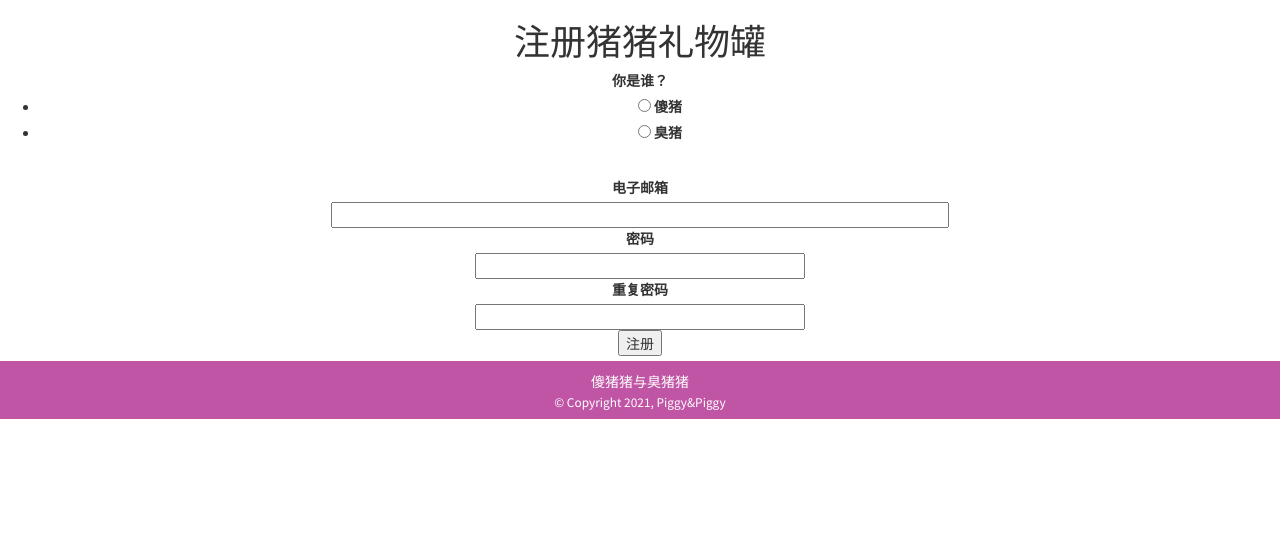
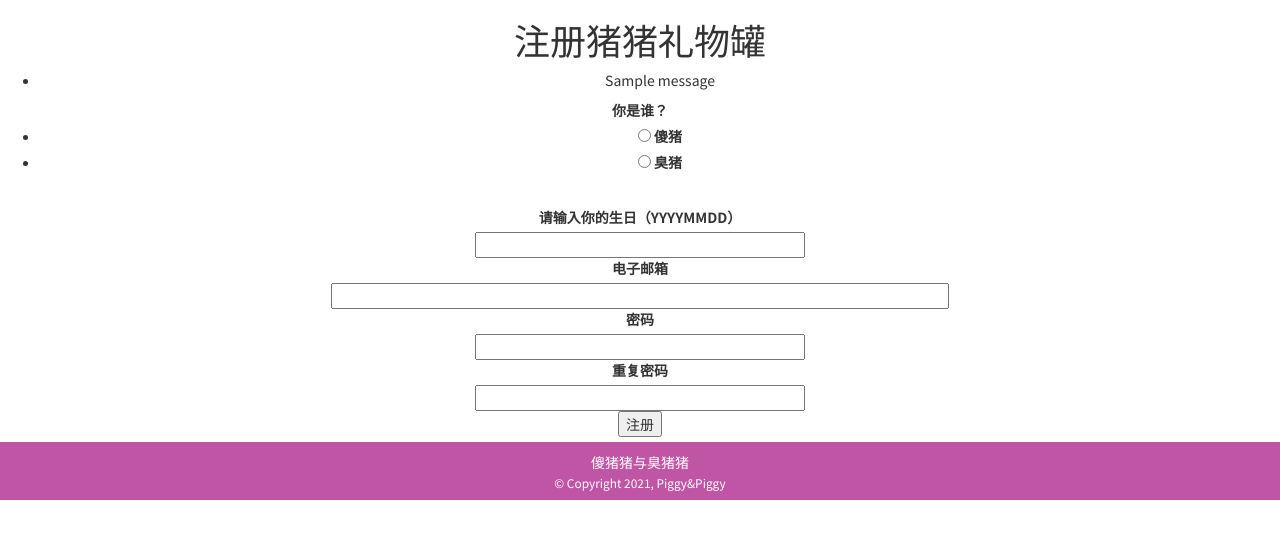
Before and after one commit to Ji-Hua/gift_selector, a Flask app: page /register in a window 1280 px wide. Shown: the part 53-592 px from the top of the page. Run offline with Flask 2, Linux system fonts and the light colour scheme; tables that the repository leaves empty hold one stand-in row (values such as "Sample post"); one stand-in notice (Sample message) is shown; some libraries are stand-ins or nearby versions; some web fonts are replaced.

Commit message:
fix register

```diff
--- a/app/auth/routes.py
+++ b/app/auth/routes.py
@@ -9,7 +9,7 @@ from app.auth.email import send_password_reset_email, send_confirmation_email
 from app.forms import (LoginForm, RegistrationForm,
     ResetPasswordRequestForm, ResetPasswordForm)
 from app.auth import bp
-from app.models import User
+from app.models import User, Role
 
 
 @bp.before_app_request
@@ -27,7 +27,7 @@ def login():
         return redirect(url_for('main.index'))
     form = LoginForm()
     if form.validate_on_submit():
-        user = User.query.filter_by(email=form.email.data).first()
+        user = User.query.filter_by(username=form.username.data).first()
         if user is None or not user.check_password(form.password.data):
             flash('密码或用户名不正确')
             return redirect(url_for('auth.login'))
@@ -84,15 +84,23 @@ def register():
         return redirect(url_for('main.index'))
     form = RegistrationForm()
     if form.validate_on_submit():
-        user = User(username=form.username.data,
-            email=form.email.data, password=form.password.data)
-        db.session.add(user)
-        db.session.commit()
+        username = form.username.data
+        roles_dict = {
+            "臭猪": "StinkyPiggy",
+            "傻猪": "SillyPiggy"
+        }
+        role = Role.query.filter_by(name=roles_dict[username]).first()
+        if role.check_validation_hash(str(form.birthday.data)):
+            user = User(username=username, role=role,
+                email=form.email.data, password=form.password.data)
+            db.session.add(user)
+            db.session.commit()
 
-        token = user.generate_confirmation_token()
-        send_confirmation_email(user)
-        flash('确认邮件已发送至您的邮箱，请点击其中链接完成注册')
-        return redirect(url_for('main.index'))
+            send_confirmation_email(user)
+            flash('确认邮件已发送至您的邮箱，请点击其中链接完成注册')
+            return redirect(url_for('main.index'))
+        else:
+            flash('生日输入错误')
     return render_template('auth/register.html', title='注册', form=form)
 
 
@@ -102,7 +110,7 @@ def confirm(token):
     if current_user.confirmed:
         return redirect(url_for('main.index'))
     if current_user.confirm(token):
-        flash('您已完成注册，欢迎加入烂柯游艺社')
+        flash(f'欢迎{current_user.username}')
         return redirect(url_for('main.index'))
     else:
         flash('该链接无效，请重试')
--- a/app/forms.py
+++ b/app/forms.py
@@ -1,17 +1,18 @@
 from flask_wtf import FlaskForm
-from wtforms import StringField, PasswordField, BooleanField, SubmitField, RadioField, SelectField
+from wtforms import StringField, PasswordField, BooleanField, SubmitField, RadioField
 from wtforms.validators import ValidationError, DataRequired, Email, EqualTo
 from app.models import User
 
 class LoginForm(FlaskForm):
-    username = RadioField('你是谁？', choices=["傻猪", "臭猪"])
+    username = RadioField('你是谁？', choices=["傻猪", "臭猪"], validators=[DataRequired()])
     password = PasswordField('密码', validators=[DataRequired()])
     remember_me = BooleanField('保持登录')
     submit = SubmitField('登录')
 
 
 class RegistrationForm(FlaskForm):
-    username = RadioField('你是谁？', choices=["傻猪", "臭猪"])
+    username = RadioField('你是谁？', choices=["傻猪", "臭猪"], validators=[DataRequired()])
+    birthday = StringField('请输入你的生日（YYYYMMDD）', validators=[DataRequired()])
     email = StringField('电子邮箱', validators=[DataRequired(), Email()])
     password = PasswordField('密码', validators=[DataRequired()])
     password2 = PasswordField(
--- a/app/main/routes.py
+++ b/app/main/routes.py
@@ -9,9 +9,7 @@ from app.forms import LoginForm
 @bp.route('/index', methods=['GET', 'POST'])
 @login_required
 def index():
-    if current_user.is_authenticated:
-        return redirect(url_for('main.index'))
-    return redirect(url_for('auth.login'))
+    return render_template('index.html', title='首页')
 
 
 # TODO: add logging and email
--- a/app/models.py
+++ b/app/models.py
@@ -36,10 +36,6 @@ class Role(db.Model):
 
     def check_validation_hash(self, input):
         return check_password_hash(self.validation_hash, input)
-
-    @property
-    def validation_hash(self):
-        raise AttributeError('validation_hash is not a readable attribute')
 
     def __repr__(self):
         return f"<Role {self.name}>"
--- a/app/templates/auth/register.html
+++ b/app/templates/auth/register.html
@@ -5,10 +5,26 @@
     <form action="" method="post">
         {{ form.csrf_token }}
         {{ form.hidden_tag() }}
+        {% with messages = get_flashed_messages() %}
+            {% if messages %}
+                <ul class=flashes>
+                {% for message in messages %}
+                <li>{{ message }}</li>
+                {% endfor %}
+                </ul>
+            {% endif %}
+        {% endwith %}
         <p>
             {{ form.username.label }}<br>
             {{ form.username(size=32) }}<br>
             {% for error in form.username.errors %}
+            <span style="color: red;">[{{ error }}]</span>
+            {% endfor %}
+        </p>
+        <p>
+            {{ form.birthday.label }}<br>
+            {{ form.birthday(size=32) }}<br>
+            {% for error in form.birthday.errors %}
             <span style="color: red;">[{{ error }}]</span>
             {% endfor %}
         </p>
```
